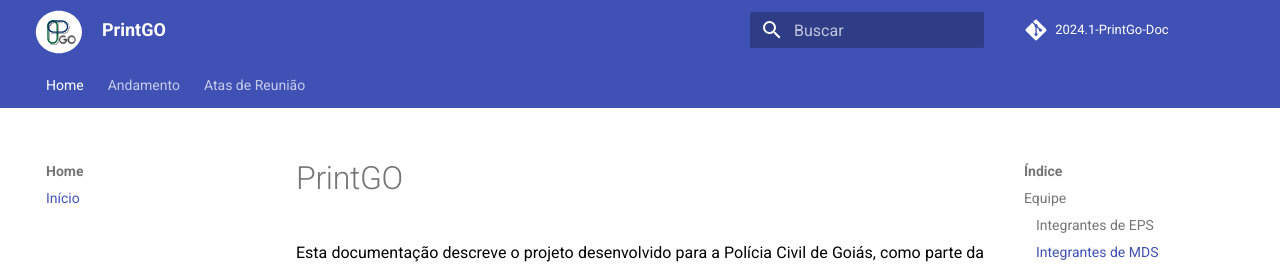
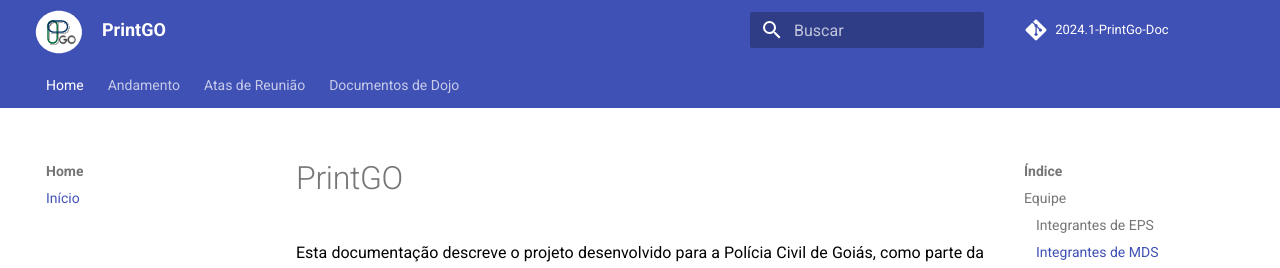
Before and after one commit to fga-eps-mds/2024.1-PrintGo-Doc, an MkDocs documentation site: the page built from docs/index.md, in a window 1280 px wide and 1054 px high. Shown: the top 268 px of the window. Built offline with MkDocs 1.6.1 and Material for MkDocs 9.7.7, drawn with Linux system fonts in a browser that asks for light colours; comment, search, counter and statistics services are not loaded.

Commit message:
Configurando mkdocs com novos documentos - #1

```diff
--- a/mkdocs.yml
+++ b/mkdocs.yml
@@ -22,6 +22,8 @@ nav:
   - Atas de Reunião:
     - Reuniões:
       - Reunião com POs dia 03/04/2024: atas/03-04.md
+  - Documentos de Dojo:
+    - Git: dojo/dojo-git.md
 
 extra_css:
   - stylesheets/extra.css
```
